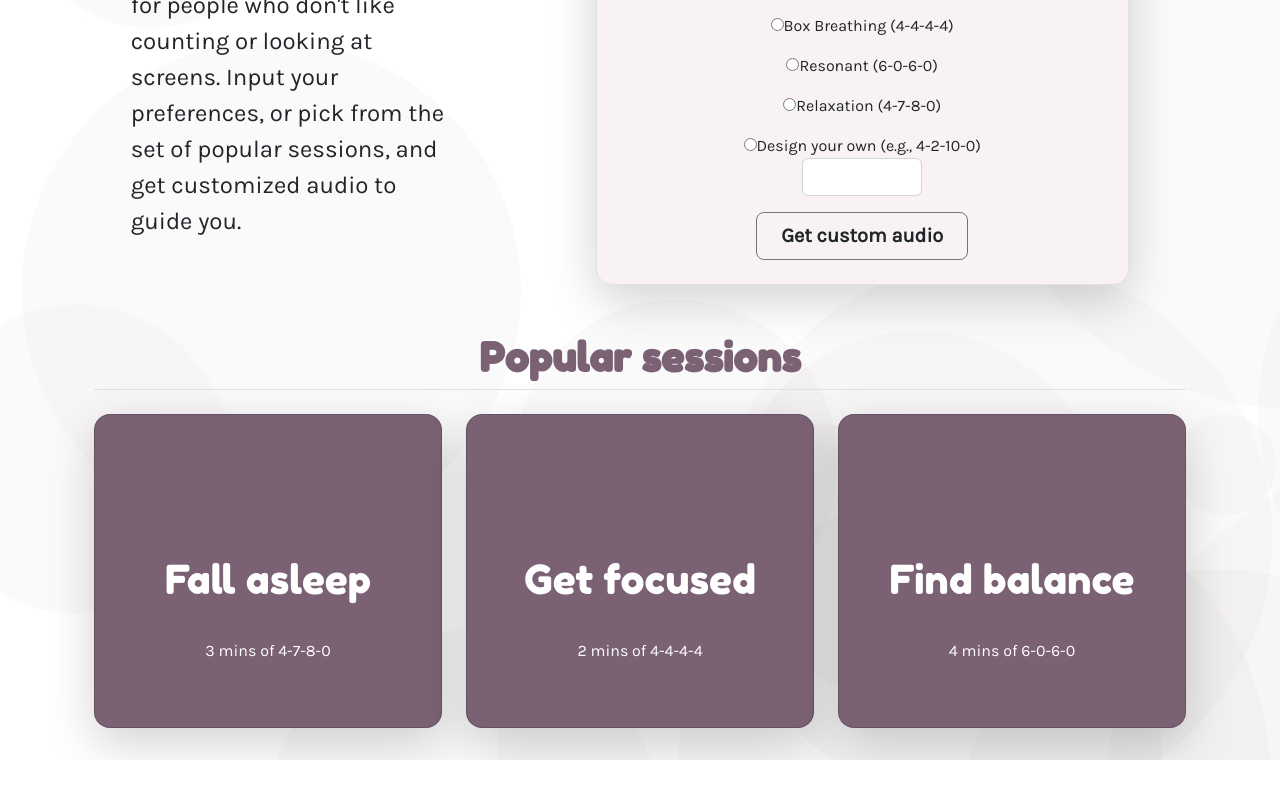
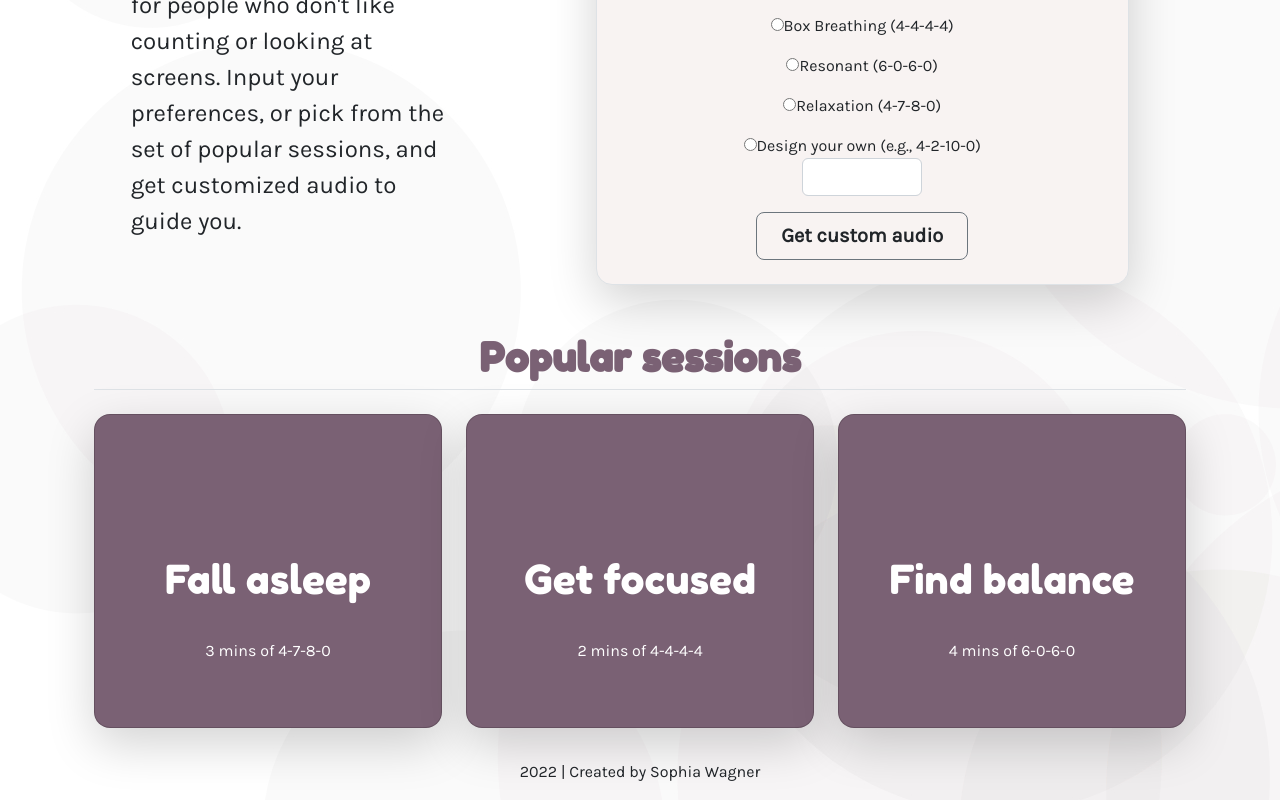
Before and after one commit to sophwag/fe-breathwork-customizer, a React (Create React App) app: page / in a window 1280 px wide. Shown: the part 239-1039 px from the top of the page. Before the commit the page ends 999 px from the top, so only its background shows below. Built offline with nearby package versions, Linux system fonts and the light colour scheme; a web font is replaced by a local one.

Commit message:
Add footer

```diff
--- a/src/App.tsx
+++ b/src/App.tsx
@@ -66,6 +66,7 @@ function App() {
   </div>
     <PreFilledSounds getCustomAudio={getCustomAudio}></PreFilledSounds>
       </section>
+      <footer> <p>2022 | Created by Sophia Wagner</p></footer>
     </div>
   );
 }
```
